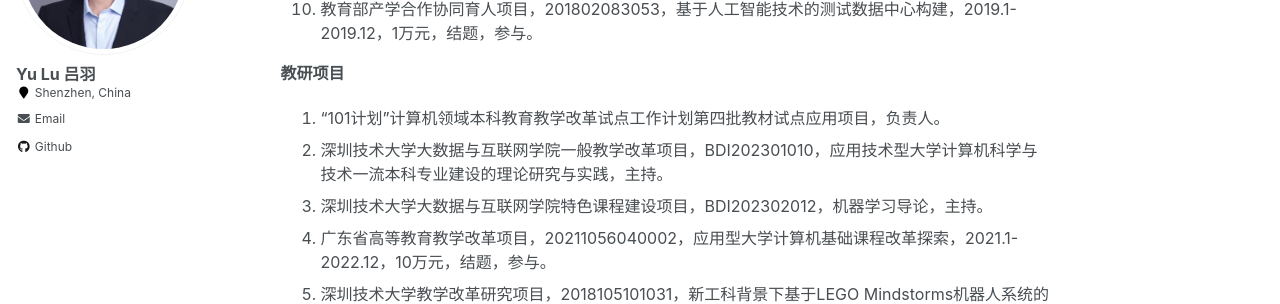
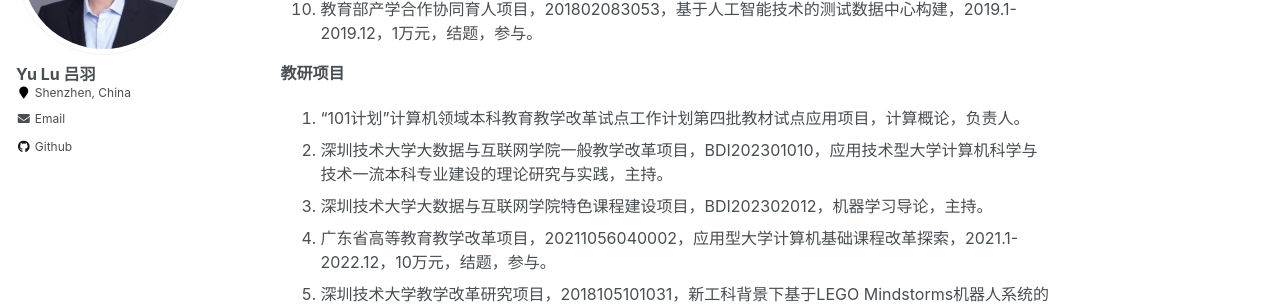
Before and after one commit to YukariUmezawa/lvyu.github.io, a Jekyll site: the page built from _pages/about.md, in a window 1280 px wide and 900 px high, scrolled down 2533 px. Shown: the part 152-456 px from the top of the window. Built offline with Jekyll 4.4.1, drawn with Linux system fonts in a browser that asks for light colours.

Commit message:
Update about.md

```diff
--- a/_pages/about.md
+++ b/_pages/about.md
@@ -84,7 +84,7 @@ News
 
 ***教研项目***
 
-1. “101计划”计算机领域本科教育教学改⾰试点⼯作计划第四批教材试点应⽤项⽬，负责人。
+1. “101计划”计算机领域本科教育教学改⾰试点⼯作计划第四批教材试点应⽤项⽬，计算概论，负责人。
 2. 深圳技术大学大数据与互联网学院一般教学改革项目，BDI202301010，应用技术型大学计算机科学与技术一流本科专业建设的理论研究与实践，主持。
 3. 深圳技术大学大数据与互联网学院特色课程建设项目，BDI202302012，机器学习导论，主持。
 4. 广东省高等教育教学改革项目，20211056040002，应用型大学计算机基础课程改革探索，2021.1-2022.12，10万元，结题，参与。
```
